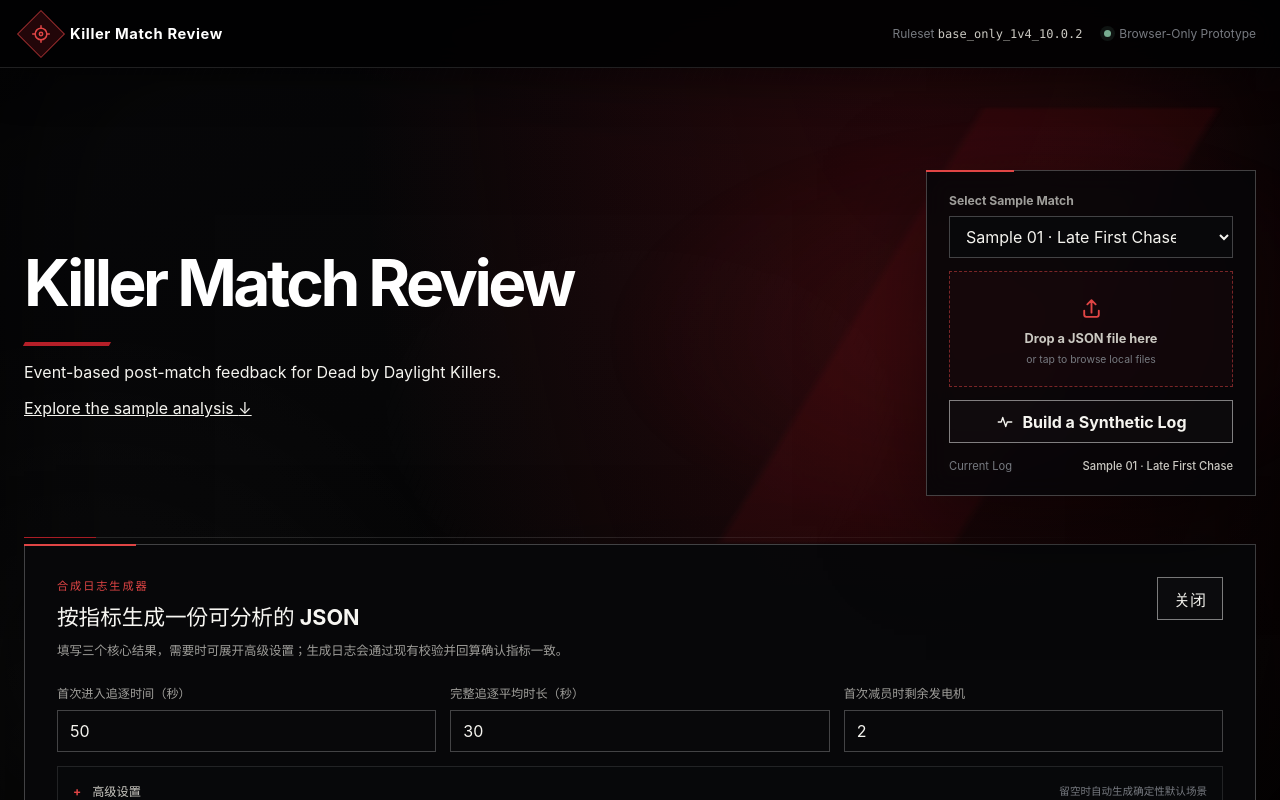
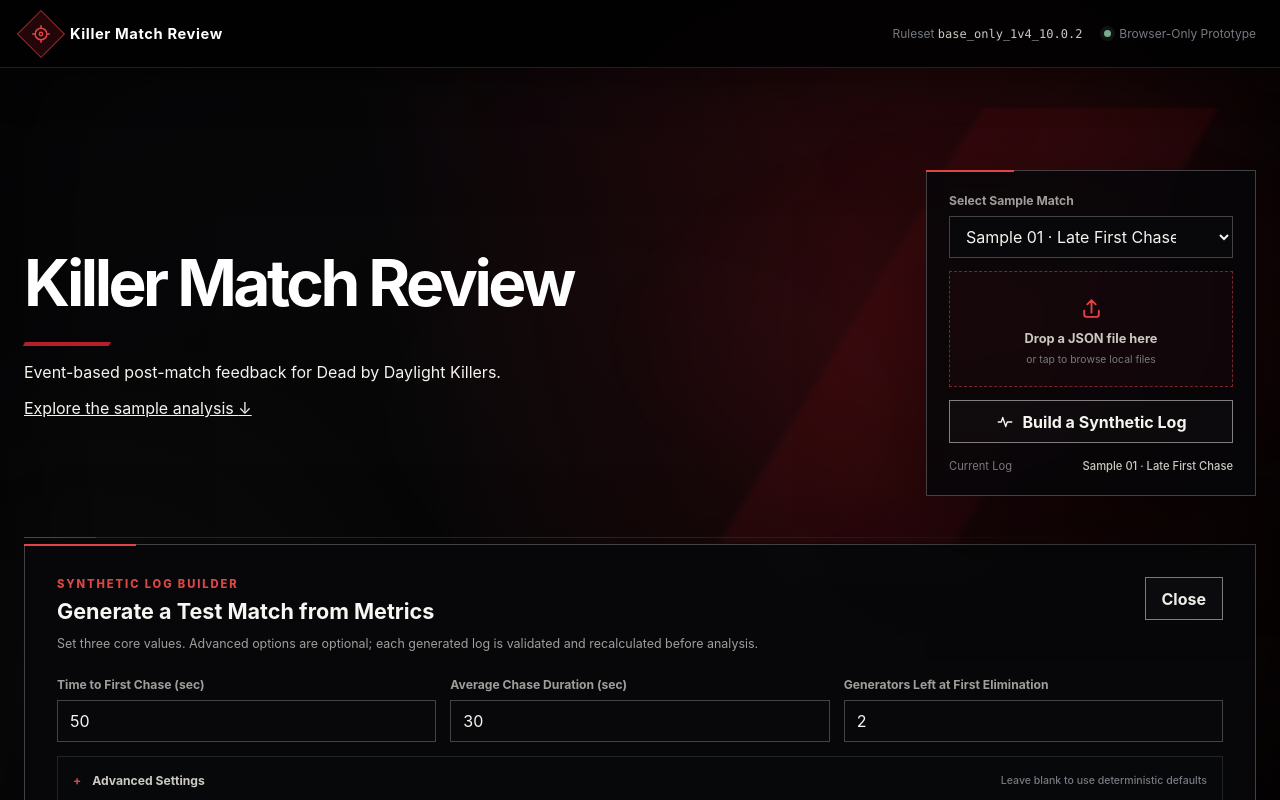
Before and after one commit to mahanggrx/killer-rhythm-review, a React (Vite) app: page / in a window 1280 px wide. Both pictures are taken after a click on the button "Build a Synthetic Log". Shown: the top 800 px of the page. Built offline with nearby package versions, Linux system fonts and the light colour scheme.

Commit message:
feat: English synthetic log controls and display strings

```diff
--- a/src/components/SyntheticLogGenerator.tsx
+++ b/src/components/SyntheticLogGenerator.tsx
@@ -1,4 +1,5 @@
 import { useState, type FormEvent } from "react";
+import { english } from "../i18n/english";
 import { DEFAULT_METRIC_CONFIG } from "../config/metricThresholds";
 import {
   DEFAULT_SYNTHETIC_LOG_INPUT,
@@ -121,22 +122,22 @@ export function SyntheticLogGenerator({
     <section className="generator-panel" aria-labelledby="generator-title">
       <div className="generator-panel__heading">
         <div>
-          <p className="section-kicker">合成日志生成器</p>
-          <h2 id="generator-title">按指标生成一份可分析的 JSON</h2>
+          <p className="section-kicker">Synthetic Log Builder</p>
+          <h2 id="generator-title">Generate a Test Match from Metrics</h2>
           <p>
-            填写三个核心结果，需要时可展开高级设置；生成日志会通过现有校验并回算确认指标一致。
+            Set three core values. Advanced options are optional; each generated log is validated and recalculated before analysis.
           </p>
         </div>
         <button className="button button--secondary" type="button" onClick={onClose}>
-          关闭
+          Close
         </button>
       </div>
 
       <form className="generator-form" onSubmit={handleSubmit}>
         <label className="field-control">
-          <span>首次进入追逐时间（秒）</span>
+          <span>Time to First Chase (sec)</span>
           <input
-            aria-label="首次进入追逐时间（秒）"
+            aria-label="Time to First Chase (sec)"
             type="number"
             min={SYNTHETIC_LOG_LIMITS.minimumSeconds}
             max={SYNTHETIC_LOG_LIMITS.maximumSeconds}
@@ -146,9 +147,9 @@ export function SyntheticLogGenerator({
           />
         </label>
         <label className="field-control">
-          <span>完整追逐平均时长（秒）</span>
+          <span>Average Chase Duration (sec)</span>
           <input
-            aria-label="完整追逐平均时长（秒）"
+            aria-label="Average Chase Duration (sec)"
             type="number"
             min={SYNTHETIC_LOG_LIMITS.minimumAverageChaseSeconds}
             max={SYNTHETIC_LOG_LIMITS.maximumSeconds}
@@ -158,7 +159,7 @@ export function SyntheticLogGenerator({
           />
         </label>
         <label className="field-control">
-          <span>首次减员时剩余发电机</span>
+          <span>Generators Left at First Elimination</span>
           <input
             type="number"
             min={SYNTHETIC_LOG_LIMITS.minimumGeneratorsRemaining}
@@ -174,35 +175,35 @@ export function SyntheticLogGenerator({
 
         <details className="generator-advanced">
           <summary>
-            <span>高级设置</span>
-            <small>留空时自动生成确定性默认场景</small>
+            <span>Advanced Settings</span>
+            <small>Leave blank to use deterministic defaults</small>
           </summary>
           <div className="generator-advanced__grid">
             <label className="field-control">
-              <span>完整追逐区间数</span>
+              <span>Completed Chase Count</span>
               <input
-                aria-label="完整追逐次数"
+                aria-label="Completed Chase Count"
                 type="number"
                 min={SYNTHETIC_LOG_LIMITS.minimumCompleteChases}
                 max={SYNTHETIC_LOG_LIMITS.maximumCompleteChases}
                 step="1"
-                placeholder="自动"
+                placeholder="Auto"
                 value={values.completeChaseCount}
                 onChange={(event) => updateValue("completeChaseCount", event.target.value)}
               />
               <small className="field-control__help">
-                具有明确追逐开始与追逐结束的区间数量；未结束追逐不计。
+                Only chases with confirmed start and end events count.
               </small>
             </label>
             <label className="field-control">
-              <span>首次追逐持续时间（秒）</span>
+              <span>First Chase Duration (sec)</span>
               <input
-                aria-label="首次追逐持续时间（秒）"
+                aria-label="First Chase Duration (sec)"
                 type="number"
                 min={SYNTHETIC_LOG_LIMITS.minimumFirstChaseSeconds}
                 max={SYNTHETIC_LOG_LIMITS.maximumSeconds}
                 step="1"
-                placeholder="自动"
+                placeholder="Auto"
                 value={values.firstChaseDurationSeconds}
                 onChange={(event) => updateValue(
                   "firstChaseDurationSeconds",
@@ -210,34 +211,34 @@ export function SyntheticLogGenerator({
                 )}
               />
               <small className="field-control__help">
-                可选。用于让首段追逐与平均值不同；留空时各段追逐使用同一平均时长。
+                Optional. Allows the first chase to differ from the overall average.
               </small>
             </label>
             <label className="field-control">
-              <span>以目标丢失或转火结束的追逐数</span>
+              <span>以Lost/Switched Chases结束的追逐数</span>
               <input
-                aria-label="目标丢失或转火次数"
+                aria-label="Lost or Switched Chases"
                 type="number"
                 min={SYNTHETIC_LOG_LIMITS.minimumAbandonedChases}
                 max={SYNTHETIC_LOG_LIMITS.maximumCompleteChases}
                 step="1"
-                placeholder="自动"
+                placeholder="Auto"
                 value={values.abandonedChaseCount}
                 onChange={(event) => updateValue("abandonedChaseCount", event.target.value)}
               />
               <small className="field-control__help">
-                目标丢失、距离中断、逃生者进柜或转火，均记 1 次。
+                Count chases ended by lost line of sight, range break, locker entry, or target switch.
               </small>
             </label>
             <label className="field-control">
               <span>高进度电机达到 {DEFAULT_HIGH_PROGRESS_PERCENT}% 后，未被控机即被修开的数量（台）</span>
               <input
-                aria-label={`高进度电机达到 ${DEFAULT_HIGH_PROGRESS_PERCENT}% 后未被控机即被修开的数量`}
+                aria-label={`Generators completed at ${DEFAULT_HIGH_PROGRESS_PERCENT}% without interference`}
                 type="number"
                 min="0"
                 max={SYNTHETIC_LOG_LIMITS.maximumHighProgressGeneratorLosses}
                 step="1"
-                placeholder="自动"
+                placeholder="Auto"
                 value={values.highProgressGeneratorLosses}
                 onChange={(event) => updateValue(
                   "highProgressGeneratorLosses",
@@ -245,18 +246,18 @@ export function SyntheticLogGenerator({
                 )}
               />
               <small className="field-control__help">
-                “控机”指杀手行为实际造成发电机即时掉进度、开始回退或封锁。高进度电机达到 {DEFAULT_HIGH_PROGRESS_PERCENT}% 后，在下一次控机前完成，记 1 台；同一台最多记 1 台。
+                Interference requires an actual progress loss, regression, or block. Count each generator once if it completes after reaching {DEFAULT_HIGH_PROGRESS_PERCENT}% without further interference.
               </small>
             </label>
             <label className="field-control">
               <span>对进度 ≥ {DEFAULT_HIGH_PROGRESS_PERCENT}% 的高进度电机的控机次数</span>
               <input
-                aria-label={`对进度达到 ${DEFAULT_HIGH_PROGRESS_PERCENT}% 的高进度电机的控机次数`}
+                aria-label={`Killer interference actions at ≥ ${DEFAULT_HIGH_PROGRESS_PERCENT}%`}
                 type="number"
                 min="0"
                 max={SYNTHETIC_LOG_LIMITS.maximumKeyGeneratorInterruptions}
                 step="1"
-                placeholder="自动"
+                placeholder="Auto"
                 value={values.keyGeneratorInterruptions}
                 onChange={(event) => updateValue(
                   "keyGeneratorInterruptions",
@@ -264,23 +265,23 @@ export function SyntheticLogGenerator({
                 )}
               />
               <small className="field-control__help">
-                “控机”采用相同定义；同一次杀手行为即使同时造成掉进度和回退，也只记 1 次。逃生者自行停修不计。
+                Count actual Killer interference once per action, even if it applies multiple effects. Survivors stopping repairs does not count.
               </small>
             </label>
             <label className="field-control">
-              <span>最终永久减员数（人）</span>
+              <span>Total Eliminations</span>
               <input
-                aria-label="最终永久减员数"
+                aria-label="Total Eliminations"
                 type="number"
                 min={SYNTHETIC_LOG_LIMITS.minimumEliminations}
                 max={SYNTHETIC_LOG_LIMITS.maximumEliminations}
                 step="1"
-                placeholder="自动"
+                placeholder="Auto"
                 value={values.totalEliminations}
                 onChange={(event) => updateValue("totalEliminations", event.target.value)}
               />
               <small className="field-control__help">
-                献祭、处决或流血死亡算永久减员；逃脱和 BOT 接管不算。
+                Sacrifice, kill, and bleed-out count. Escapes and bot takeovers do not.
               </small>
             </label>
           </div>
@@ -288,38 +289,38 @@ export function SyntheticLogGenerator({
 
         <div className="generator-form__action">
           <button className="button button--primary" type="submit">
-            <Icon name="pulse" />生成并分析
+            <Icon name="pulse" />Generate & Analyze
           </button>
-          <p>高级参数可以留空；生成结果仅用于构造可验证的规则测试日志。</p>
+          <p>Advanced fields are optional. Synthetic logs are for testing rules, not real match reconstruction.</p>
         </div>
       </form>
 
       {errors.length > 0 && (
         <div className="generator-errors" role="alert">
           <Icon name="warning" />
-          <ul>{errors.map((error) => <li key={error}>{error}</li>)}</ul>
+          <ul>{errors.map((error) => <li key={error}>{english(error)}</li>)}</ul>
         </div>
       )}
 
       {generated && (
         <div className="generator-output">
           <div className="generator-verification">
-            <p><Icon name="check" />已通过日志校验与指标回算</p>
+            <p><Icon name="check" />Log Validated & Metrics Recalculated</p>
             <dl>
-              <div><dt>首次进入追逐</dt><dd>{generated.verification.firstChaseStartSeconds} 秒</dd></div>
-              <div><dt>平均追逐时长</dt><dd>{formatVerificationValue(generated.verification.averageChaseDurationSeconds)} 秒</dd></div>
-              <div><dt>首次减员剩余电机</dt><dd>{generated.verification.generatorsRemainingAtFirstElimination}</dd></div>
-              <div><dt>完整追逐</dt><dd>{generated.verification.completeChaseCount} 次</dd></div>
-              <div><dt>首次追逐时长</dt><dd>{generated.verification.firstChaseDurationSeconds} 秒</dd></div>
-              <div><dt>平均追逐空窗</dt><dd>{formatVerificationValue(generated.verification.averageChaseGapSeconds)} 秒</dd></div>
-              <div><dt>目标丢失或转火</dt><dd>{generated.verification.abandonedChaseCount} 次</dd></div>
-              <div><dt>高进度电机 ≥ {DEFAULT_HIGH_PROGRESS_PERCENT}% 后未被控机即修开</dt><dd>{generated.verification.highProgressGeneratorLosses} 台</dd></div>
-              <div><dt>对进度 ≥ {DEFAULT_HIGH_PROGRESS_PERCENT}% 的高进度电机控机</dt><dd>{generated.verification.keyGeneratorInterruptions} 次</dd></div>
-              <div><dt>最终永久减员</dt><dd>{generated.verification.totalEliminations} 人</dd></div>
+              <div><dt>Time to First Chase</dt><dd>{generated.verification.firstChaseStartSeconds} sec</dd></div>
+              <div><dt>Average Chase</dt><dd>{formatVerificationValue(generated.verification.averageChaseDurationSeconds)} sec</dd></div>
+              <div><dt>Generators Left at First Elimination</dt><dd>{generated.verification.generatorsRemainingAtFirstElimination}</dd></div>
+              <div><dt>Completed Chases</dt><dd>{generated.verification.completeChaseCount} chases</dd></div>
+              <div><dt>First Chase Duration</dt><dd>{generated.verification.firstChaseDurationSeconds} sec</dd></div>
+              <div><dt>Average Chase Gap</dt><dd>{formatVerificationValue(generated.verification.averageChaseGapSeconds)} sec</dd></div>
+              <div><dt>Lost/Switched Chases</dt><dd>{generated.verification.abandonedChaseCount} chases</dd></div>
+              <div><dt>Generators completed at ≥ {DEFAULT_HIGH_PROGRESS_PERCENT}% without interference</dt><dd>{generated.verification.highProgressGeneratorLosses} generators</dd></div>
+              <div><dt>Interference actions at ≥ {DEFAULT_HIGH_PROGRESS_PERCENT}%</dt><dd>{generated.verification.keyGeneratorInterruptions} chases</dd></div>
+              <div><dt>Total Eliminations</dt><dd>{generated.verification.totalEliminations} Survivors</dd></div>
             </dl>
           </div>
           <label className="generated-json">
-            <span>生成的 JSON</span>
+            <span>Generated JSON</span>
             <textarea readOnly rows={12} value={generated.source} />
           </label>
         </div>
```
